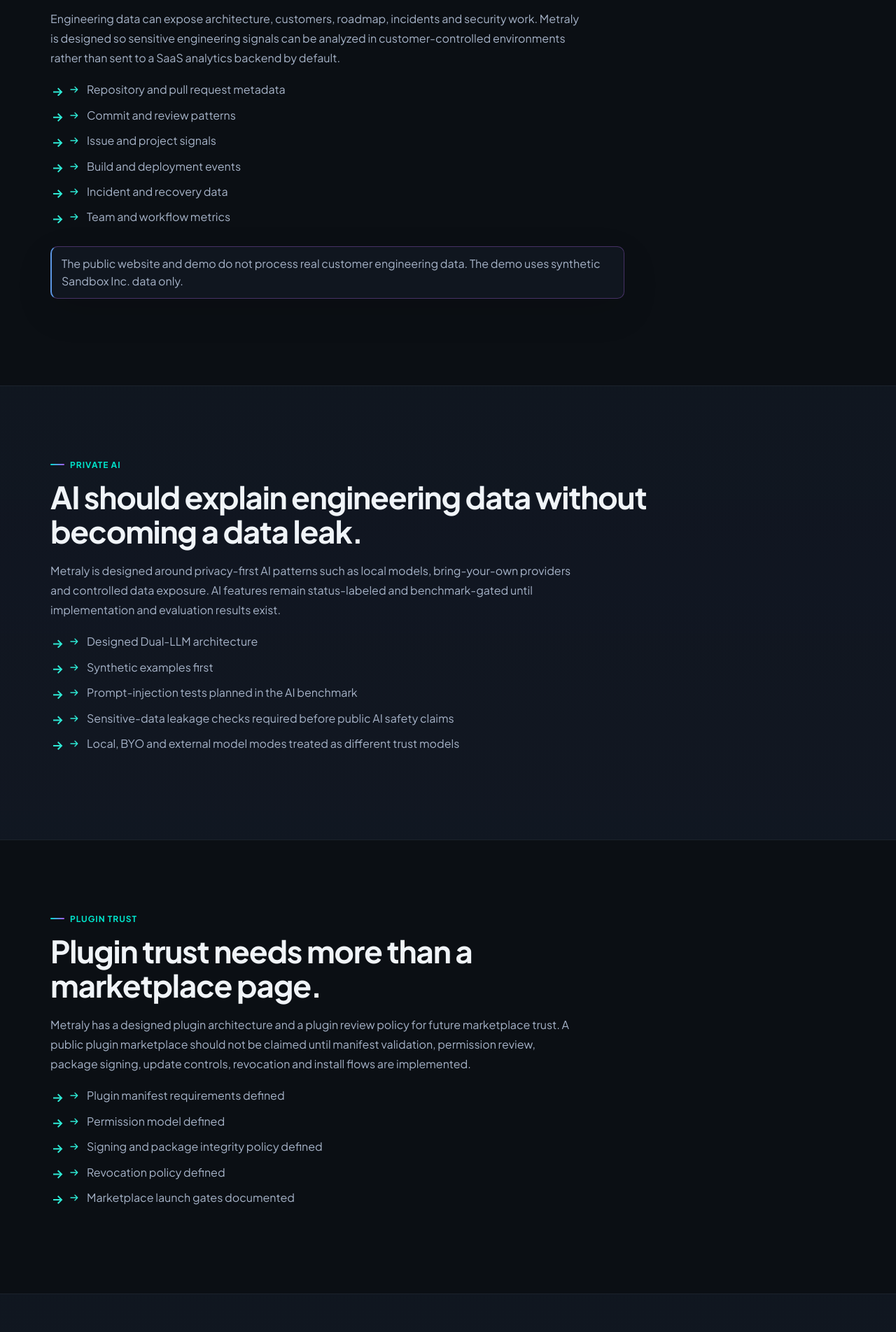
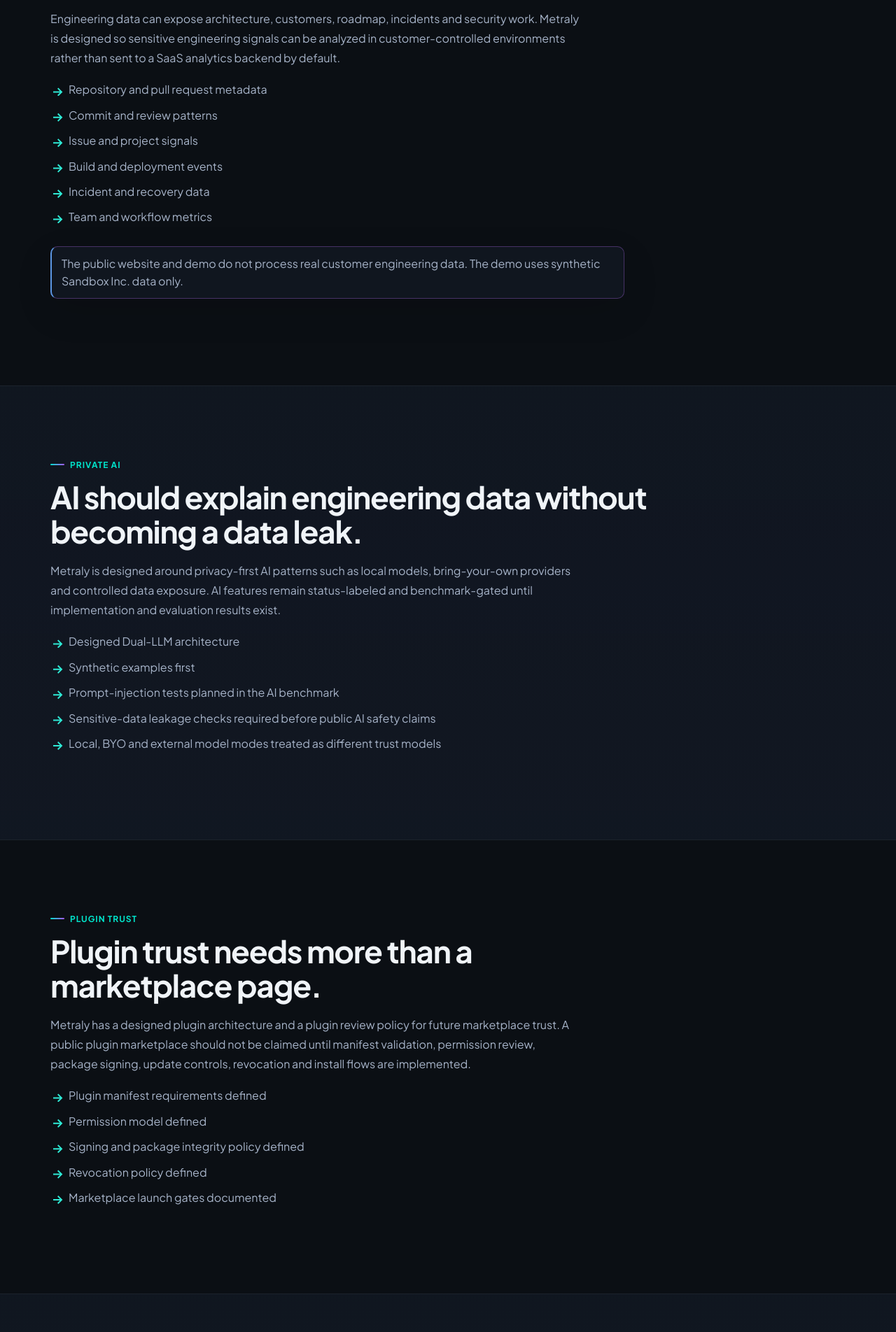
Before and after one commit to getmetraly/website, a Next.js app: page /trust in a window 1280 px wide. Shown: the part 1736-3640 px from the top of the page at 70% size. Built offline with nearby package versions, Linux system fonts and the light colour scheme.

Commit message:
Use shared prose arrows on trust page

```diff
--- a/app/trust/page.tsx
+++ b/app/trust/page.tsx
@@ -6,7 +6,6 @@ import {
   CardHeader,
   CardText,
   Grid,
-  Icon,
   Note,
   Page,
   Prose,
@@ -53,36 +52,12 @@ const headingStyle = {
   marginTop: 14,
 };
 
-const listIconStyle = {
-  width: 18,
-  height: 18,
-  flex: "0 0 auto",
-  marginTop: 4,
-  color: "color-mix(in srgb, var(--cyan) 82%, white)",
-};
-
-const listItemStyle = {
-  display: "flex",
-  alignItems: "flex-start",
-  gap: 8,
-  paddingLeft: 0,
-};
-
 function Eyebrow({ children }: { children: string }) {
   return (
     <div style={eyebrowStyle}>
       <span style={{ width: 20, height: 2, borderRadius: 999, background: "linear-gradient(90deg, var(--cyan), var(--purple))" }} />
       {children}
     </div>
-  );
-}
-
-function ArrowItem({ children }: { children: string }) {
-  return (
-    <li style={listItemStyle}>
-      <Icon name="arrowRight" style={listIconStyle} />
-      <span>{children}</span>
-    </li>
   );
 }
 
@@ -170,12 +145,12 @@ export default function TrustPage() {
               environments rather than sent to a SaaS analytics backend by default.
             </p>
             <ul>
-              <ArrowItem>Repository and pull request metadata</ArrowItem>
-              <ArrowItem>Commit and review patterns</ArrowItem>
-              <ArrowItem>Issue and project signals</ArrowItem>
-              <ArrowItem>Build and deployment events</ArrowItem>
-              <ArrowItem>Incident and recovery data</ArrowItem>
-              <ArrowItem>Team and workflow metrics</ArrowItem>
+              <li>Repository and pull request metadata</li>
+              <li>Commit and review patterns</li>
+              <li>Issue and project signals</li>
+              <li>Build and deployment events</li>
+              <li>Incident and recovery data</li>
+              <li>Team and workflow metrics</li>
             </ul>
           </Prose>
 
@@ -196,11 +171,11 @@ export default function TrustPage() {
               and evaluation results exist.
             </p>
             <ul>
-              <ArrowItem>Designed Dual-LLM architecture</ArrowItem>
-              <ArrowItem>Synthetic examples first</ArrowItem>
-              <ArrowItem>Prompt-injection tests planned in the AI benchmark</ArrowItem>
-              <ArrowItem>Sensitive-data leakage checks required before public AI safety claims</ArrowItem>
-              <ArrowItem>Local, BYO and external model modes treated as different trust models</ArrowItem>
+              <li>Designed Dual-LLM architecture</li>
+              <li>Synthetic examples first</li>
+              <li>Prompt-injection tests planned in the AI benchmark</li>
+              <li>Sensitive-data leakage checks required before public AI safety claims</li>
+              <li>Local, BYO and external model modes treated as different trust models</li>
             </ul>
           </Prose>
         </Section>
@@ -216,11 +191,11 @@ export default function TrustPage() {
               update controls, revocation and install flows are implemented.
             </p>
             <ul>
-              <ArrowItem>Plugin manifest requirements defined</ArrowItem>
-              <ArrowItem>Permission model defined</ArrowItem>
-              <ArrowItem>Signing and package integrity policy defined</ArrowItem>
-              <ArrowItem>Revocation policy defined</ArrowItem>
-              <ArrowItem>Marketplace launch gates documented</ArrowItem>
+              <li>Plugin manifest requirements defined</li>
+              <li>Permission model defined</li>
+              <li>Signing and package integrity policy defined</li>
+              <li>Revocation policy defined</li>
+              <li>Marketplace launch gates documented</li>
             </ul>
           </Prose>
         </Section>
@@ -237,10 +212,10 @@ export default function TrustPage() {
             </p>
             <p>Product telemetry must not collect:</p>
             <ul>
-              <ArrowItem>source code, repository names or organization names;</ArrowItem>
-              <ArrowItem>commit messages, PR or issue titles;</ArrowItem>
-              <ArrowItem>personal data, secrets, tokens or credentials;</ArrowItem>
-              <ArrowItem>raw LLM prompts or raw customer logs.</ArrowItem>
+              <li>source code, repository names or organization names;</li>
+              <li>commit messages, PR or issue titles;</li>
+              <li>personal data, secrets, tokens or credentials;</li>
+              <li>raw LLM prompts or raw customer logs.</li>
             </ul>
           </Prose>
         </Section>
```
